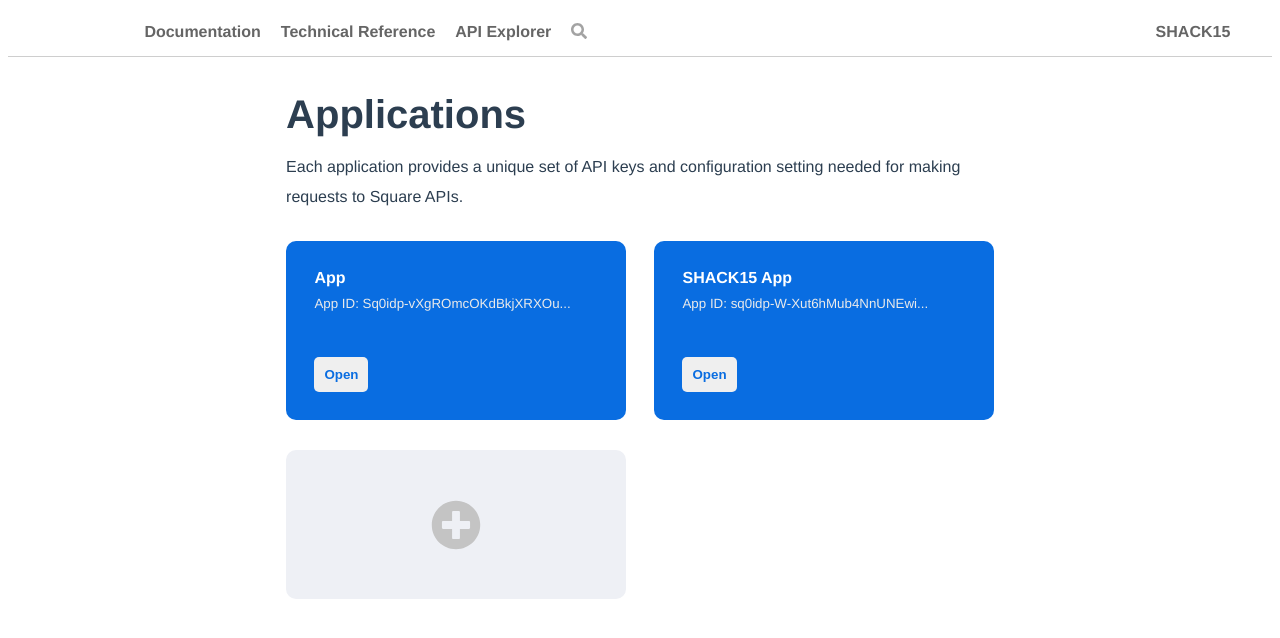
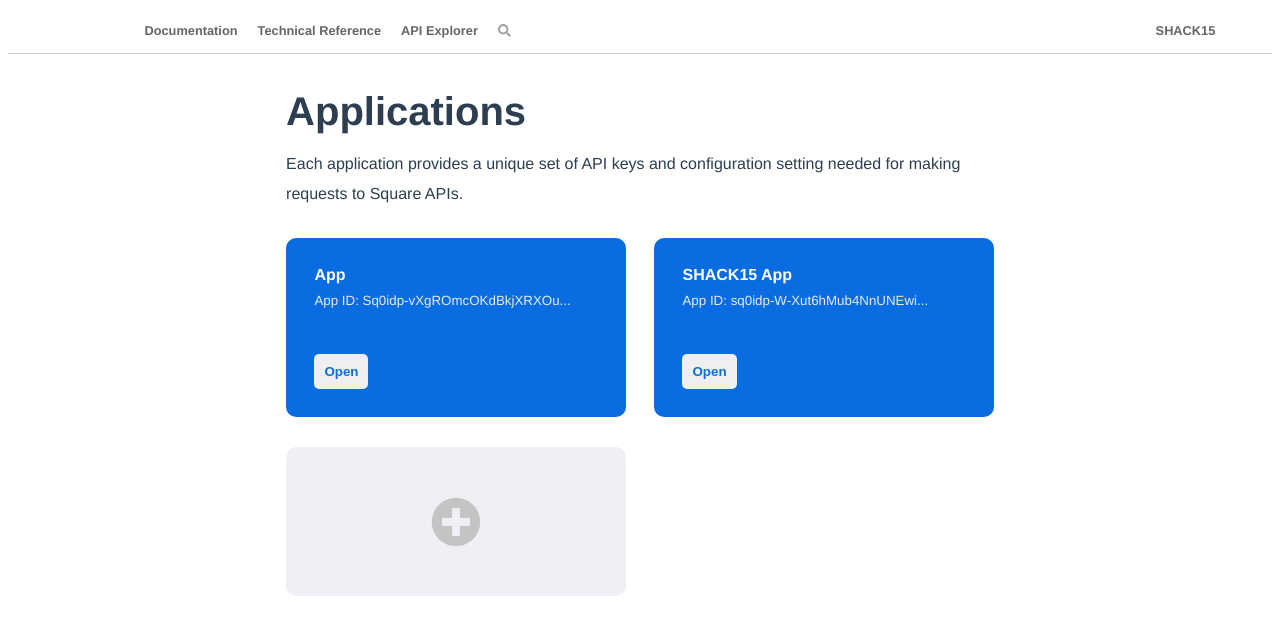
Before and after one commit to arhinfulemmanuel/fii-interview, a Vue app: page / in a window 1280 px wide. Shown: the top 638 px of the page. Built offline with nearby package versions, Linux system fonts and the light colour scheme.

Commit message:
Update IndexHeaderComponent.vue

```diff
--- a/src/components/IndexHeaderComponent.vue
+++ b/src/components/IndexHeaderComponent.vue
@@ -25,6 +25,7 @@
     padding: 15px 0px;
     border-bottom: 1px solid #cecece;
     display: flex;
+    font-size:1vw;
   }
 
   #left-nav-container{
```
